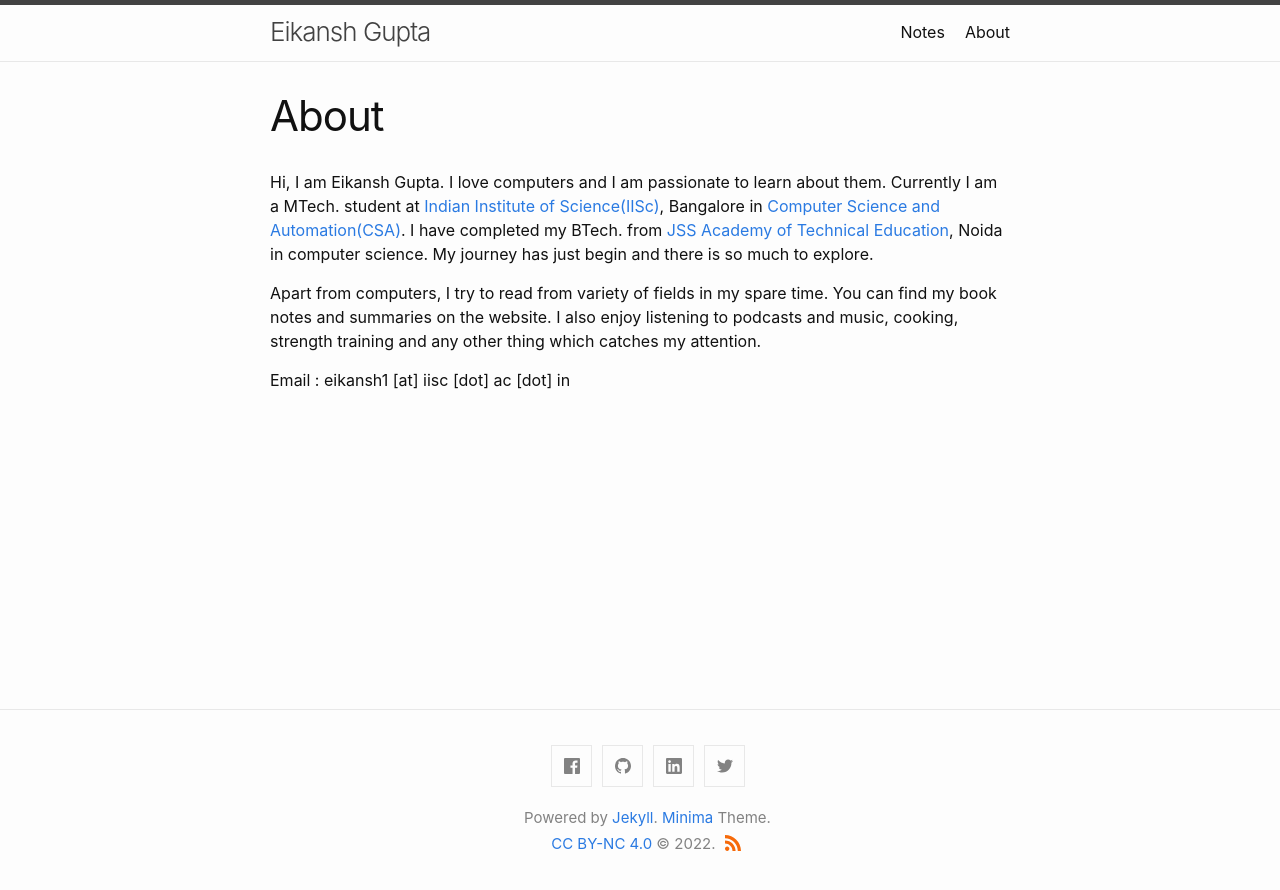
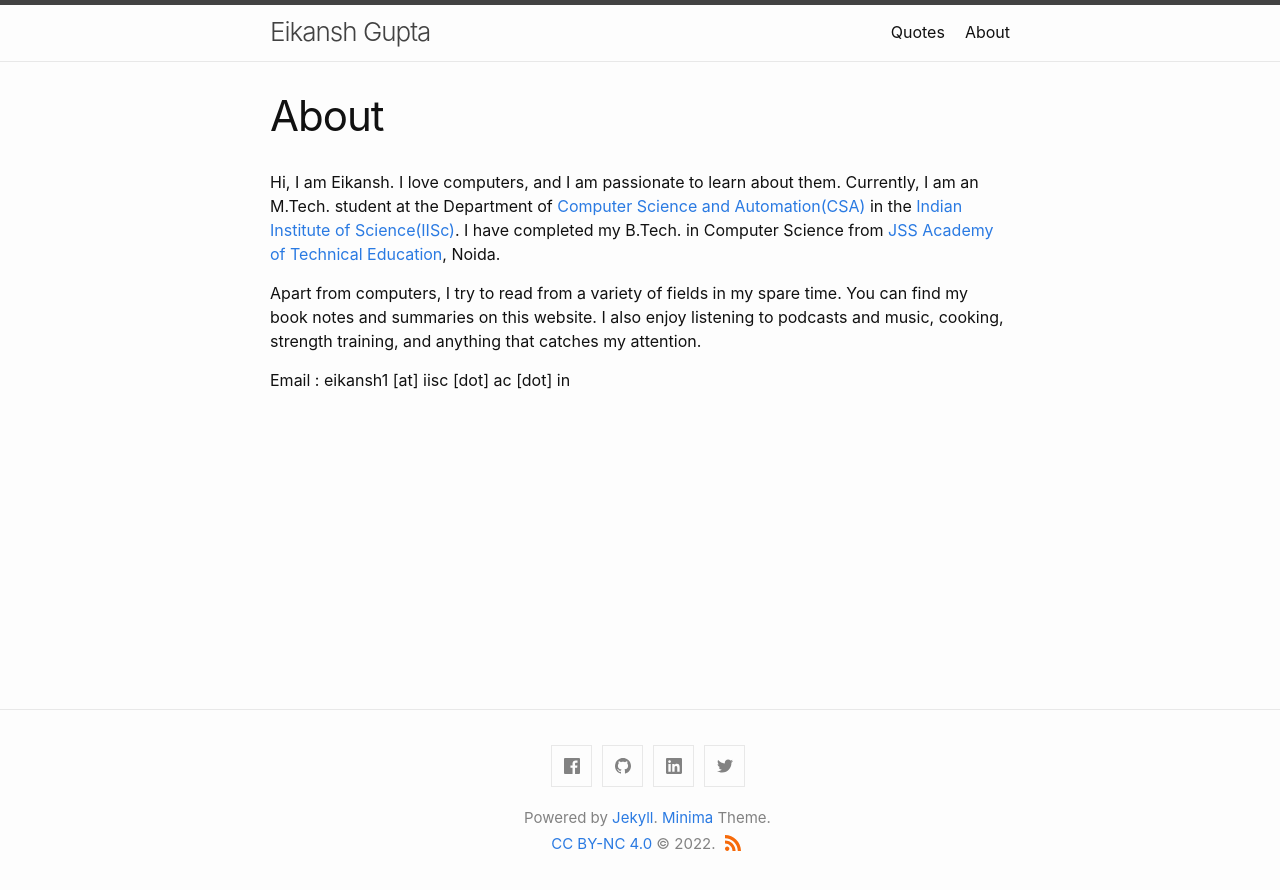
Before and after one commit to Eikansh/eikansh.github.io, a Jekyll site: the page built from about.markdown, in a window 1280 px wide. Shown: the top 890 px of the page. Built offline with Jekyll 4.4.1, drawn with Linux system fonts in a browser that asks for light colours.

Commit message:
major restructuring

```diff
--- a/Gemfile
+++ b/Gemfile
@@ -12,7 +12,7 @@ source "https://rubygems.org"
 gem "minima", "~> 2.5.1"
 # If you want to use GitHub Pages, remove the "gem "jekyll"" above and
 # uncomment the line below. To upgrade, run `bundle update github-pages`.
-gem "github-pages", "~> 207", group: :jekyll_plugins
+gem "github-pages", group: :jekyll_plugins
 # If you have any plugins, put them here!
 group :jekyll_plugins do
   gem "jekyll-feed", "~> 0.13"
@@ -29,3 +29,6 @@ end
 
 # Performance-booster for watching directories on Windows
 # gem "wdm", "~> 0.1.1", :platforms => [:mingw, :x64_mingw, :mswin]
+
+
+gem "webrick", "~> 1.7"
--- a/_config.yml
+++ b/_config.yml
@@ -69,8 +69,7 @@ url: "https://eikansh.github.io" # the base hostname & protocol for your site, e
 # If you want to link only specific pages in your header, uncomment
 # this and add the path to the pages in order as they should show up
 header_pages:
-  - notes.md
-  - links.md
+  - quotes.md
   - about.markdown
 # Build settings
 plugins:
@@ -89,9 +88,6 @@ show_excerpts: false # set to true to show excerpts on the homepage
 permalink: /:categories/:title/
 
 collections:
-    notes:
-        output: true
-        permalink: /notes/:title/
     30in30:
         output: true
         permalink: /30in30/:title/
@@ -99,11 +95,6 @@ collections:
         output: false
 
 defaults:
-  - scope:
-      path: ""
-      type: "notes"
-    values:
-      layout: "note"
   - scope:
       path: ""
       type: "pages"
--- a/about.markdown
+++ b/about.markdown
@@ -4,9 +4,8 @@ title: About
 permalink: /about/
 ---
 
-Hi, I am Eikansh Gupta. I love computers and I am passionate to learn about them. Currently I am a MTech. student at [Indian Institute of Science(IISc)](https://iisc.ac.in), Bangalore in [Computer Science and Automation(CSA)](https://csa.iisc.ac.in).   I have completed my BTech. from [JSS Academy of Technical Education](https://jssaten.ac.in/), Noida in computer science. My journey has just begin and there is so much to explore.
+Hi, I am Eikansh. I love computers, and I am passionate to learn about them. Currently, I am an M.Tech. student at the Department of [Computer Science and Automation(CSA)](https://csa.iisc.ac.in) in the [Indian Institute of Science(IISc)](https://iisc.ac.in). I have completed my B.Tech. in Computer Science from [JSS Academy of Technical Education](https://jssaten.ac.in/), Noida.
 
-Apart from computers, I try to read from variety of fields in my spare time. You can find my book notes and summaries on the website.
-I also enjoy listening to podcasts and music, cooking, strength training and any other thing which catches my attention.
+Apart from computers, I try to read from a variety of fields in my spare time. You can find my book notes and summaries on this website. I also enjoy listening to podcasts and music, cooking, strength training, and anything that catches my attention.
 
 Email : eikansh1 [at] iisc [dot] ac [dot] in
```
Also changed, not shown: _posts/2020-09-05-notes-on-personal-finance.md (renamed from _notes/2020-09-05-notes-on-personal-finance.md, +1 -1 lines), _posts/2020-10-03-art-of-doing-science-and-engineering.md (renamed from _notes/2020-10-03-art-of-doing-science-and-engineering.md, +1 -1 lines), quotes.md (added, +19 -0 lines), Gemfile.lock, _drafts/2020-10-07-design-analysis-of-algorithm.md (renamed from _notes/2020-10-07-design-analysis-of-algorithm.md), _drafts/notes.md (renamed from notes.md).
